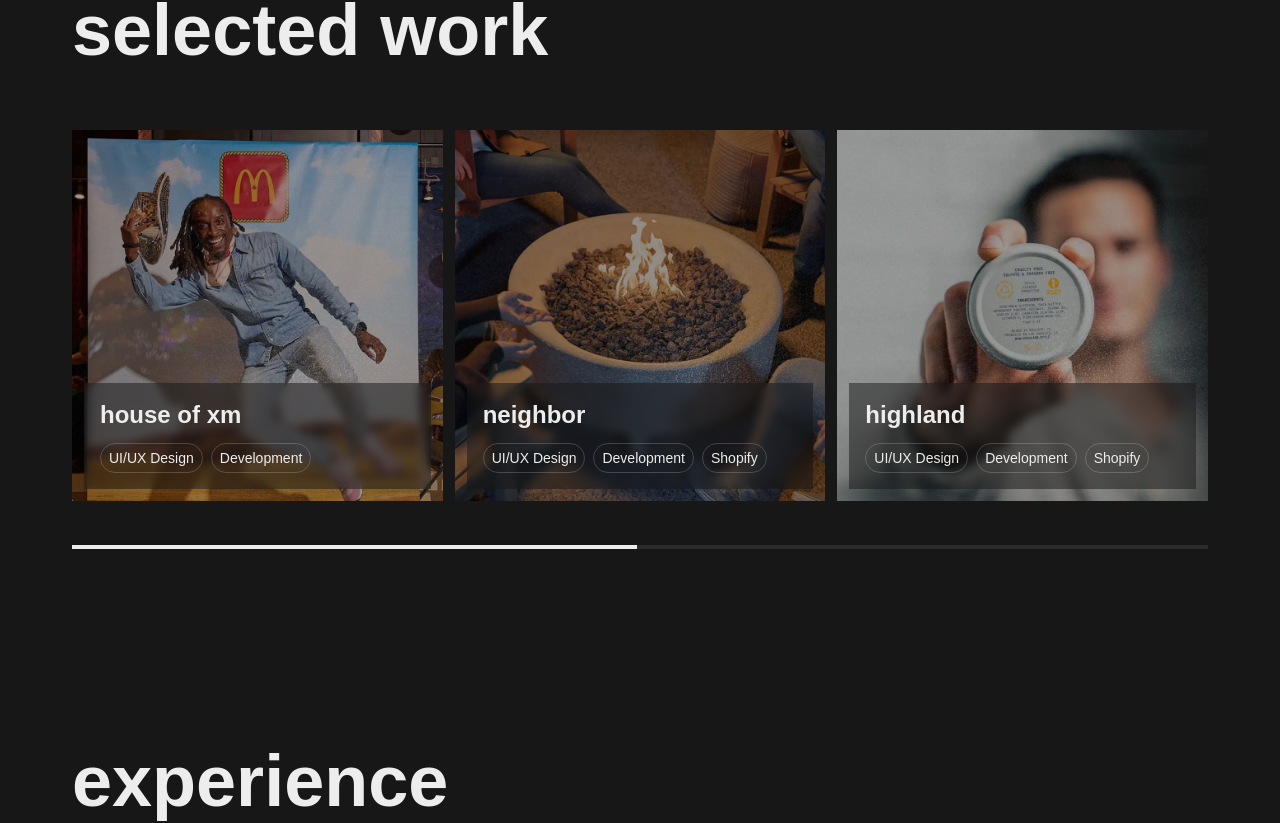
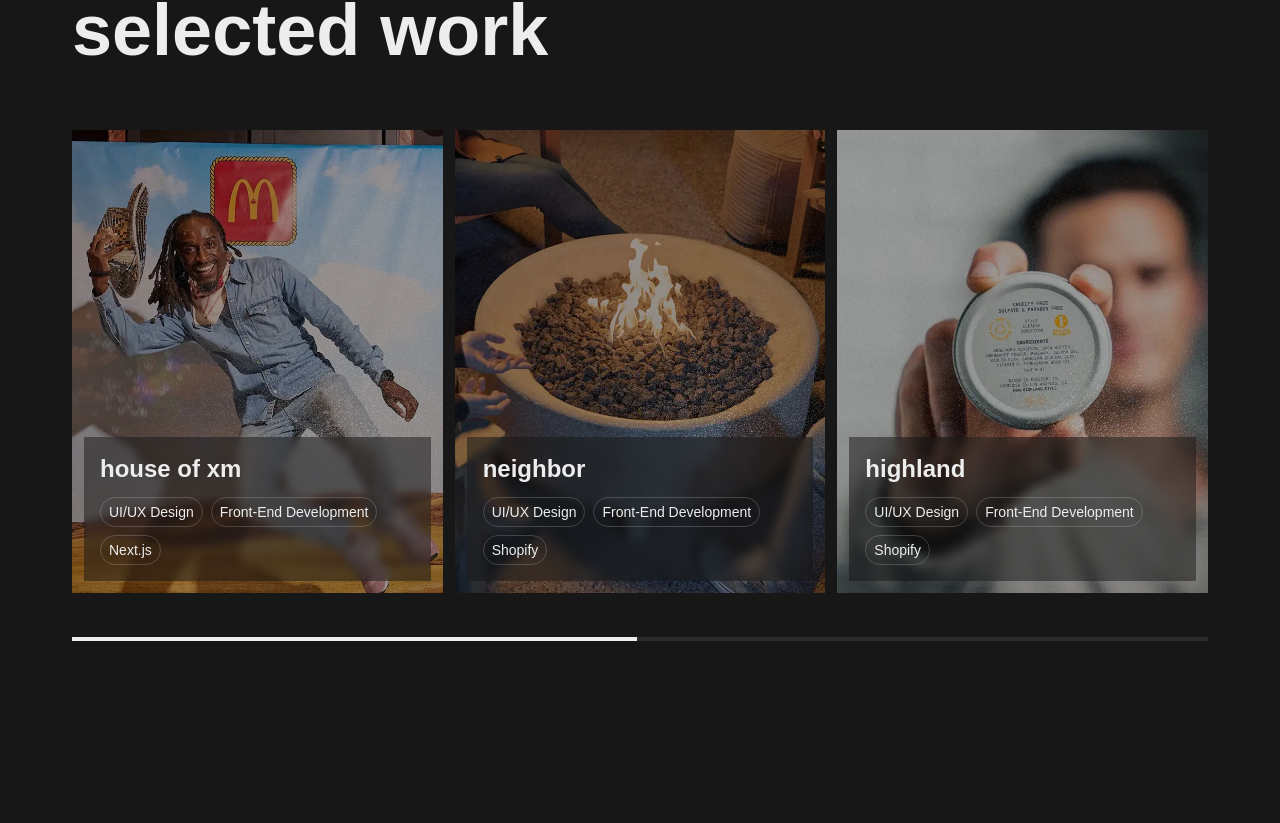
Before and after one commit to thomaslong-studio/nextjs-portfolio, a Next.js app: page / in a window 1280 px wide. Shown: the part 1776-2599 px from the top of the page. Built offline with nearby package versions, Linux system fonts and the light colour scheme; a web font is replaced by a local one.

Commit message:
feat: slider adjustments

```diff
--- a/app/components/work-slider.tsx
+++ b/app/components/work-slider.tsx
@@ -13,42 +13,42 @@ export default function WorkSlider() {
     {
       id: 1,
       title: "house of xm",
-      categories: ["UI/UX Design", "Development"],
+      categories: ["UI/UX Design", "Front-End Development", "Next.js"],
       link: "/work/house-of-xm",
       image: "/house_of_xm.webp",
     },
     {
       id: 2,
       title: "neighbor",
-      categories: ["UI/UX Design", "Development", "Shopify"],
+      categories: ["UI/UX Design", "Front-End Development", "Shopify"],
       link: "/work/neighbor",
       image: "/neighbor.webp",
     },
     {
       id: 3,
       title: "highland",
-      categories: ["UI/UX Design", "Development", "Shopify"],
+      categories: ["UI/UX Design", "Front-End Development", "Shopify"],
       link: "/work/highland",
       image: "/highland.webp",
     },
     {
       id: 4,
       title: "old bones",
-      categories: ["Development", "Shopify"],
+      categories: ["Front-End Development", "Shopify"],
       link: "/work/old-bones",
       image: "/old_bones.webp",
     },
     {
       id: 5,
       title: "revant cosmetics",
-      categories: ["UI/UX Design", "Development", "Shopify"],
+      categories: ["UI/UX Design", "Front-End Development", "Shopify"],
       link: "/work/revant",
       image: "/revant_cosmetics.webp",
     },
     {
       id: 6,
       title: "rent panda",
-      categories: ["UI/UX Design", "Development", "React"],
+      categories: ["UI/UX Design", "Front-End Development", "React"],
       link: "/work/rent-panda",
       image: "/rent_panda.webp",
     },
@@ -82,7 +82,7 @@ export default function WorkSlider() {
         >
           {cards.map((card) => {
             const CardContent = (
-              <div className="relative aspect-[1/1] w-full overflow-hidden group cursor-pointer flex flex-col justify-end">
+              <div className="relative aspect-[4/5] w-full overflow-hidden group cursor-pointer flex flex-col justify-end">
                 {card.image && (
                   <div className="absolute inset-0 z-0">
                     <Image
```
